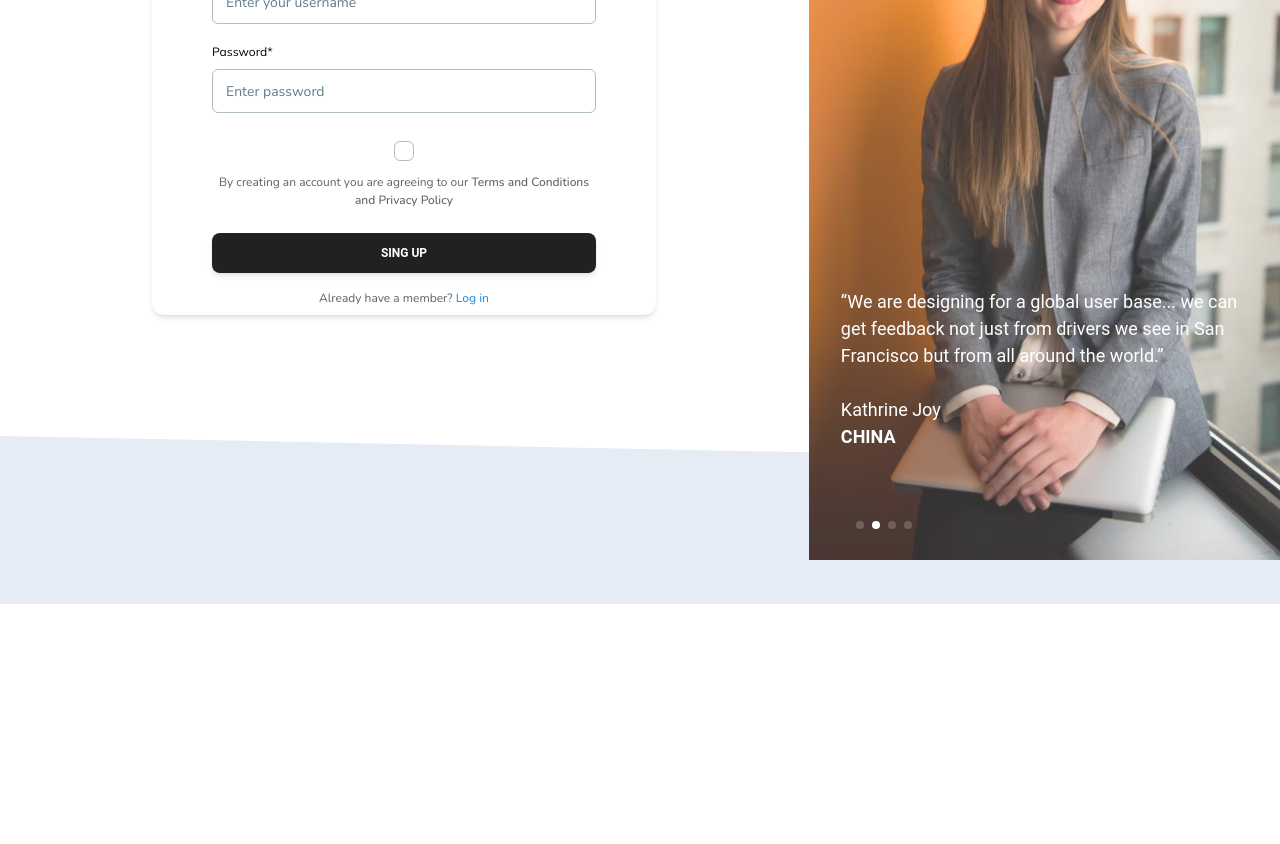
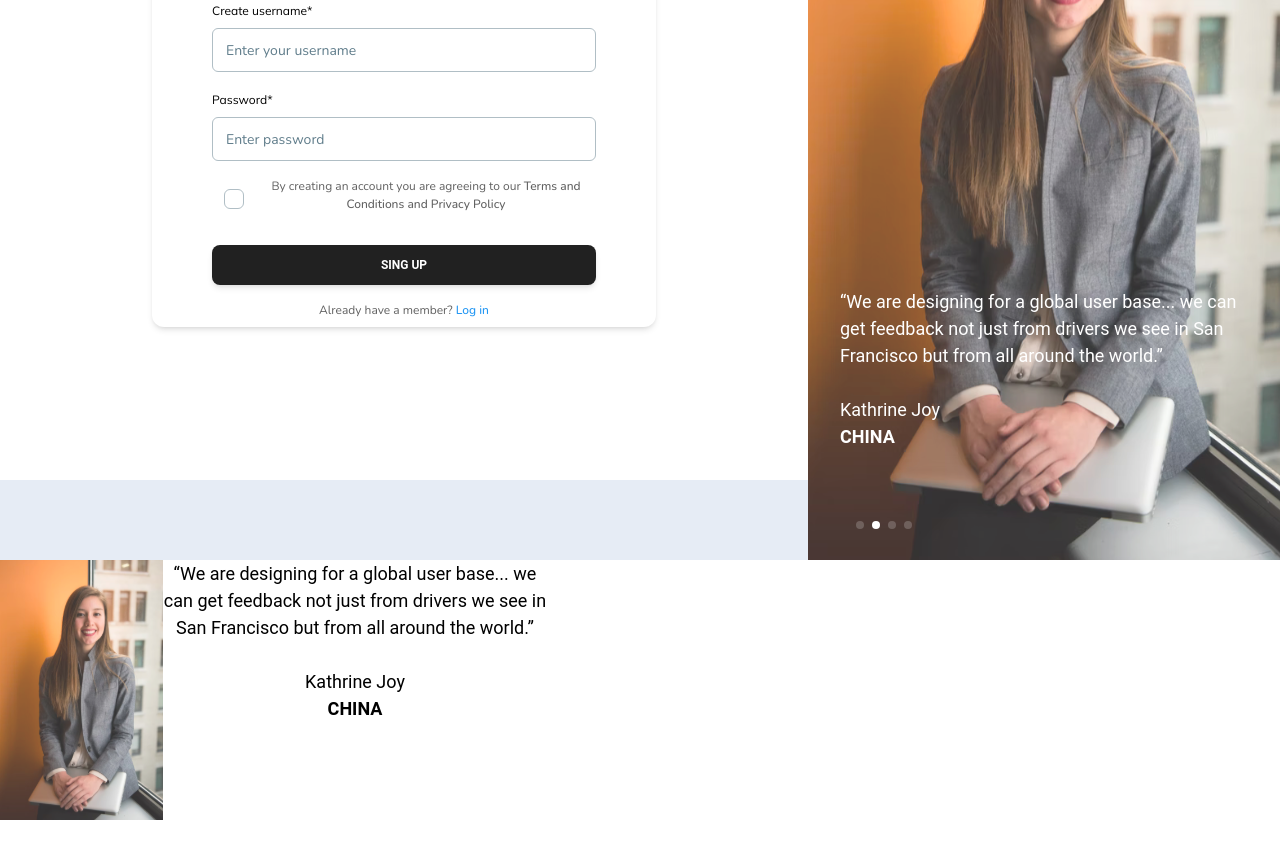
Before and after one commit to CarolinaVrl/CoWorkingLab, a Next.js app: page /auth/sing-up in a window 1280 px wide. Shown: the part 240-1084 px from the top of the page. Before the commit the page ends 800 px from the top, so only its background shows below. Built offline with nearby package versions, Linux system fonts and the light colour scheme.

Commit message:
docs: resposiv_auth

```diff
--- a/Layout/Layout-Auth.tsx
+++ b/Layout/Layout-Auth.tsx
@@ -1,23 +1,30 @@
 import Ruts_menu from '@/components/Menu';
-import Image from 'next/image';
 
 function LayoutHome({ children }: { children: React.ReactNode }) {
+
+
   return (
     <div>
       <style jsx>{
         `
           .box_imgs{
-            position: fixed;
             width: 100%;
-            height: 100%;
-            top: 45vh;
-            z-index: -1;
-          }`
+            height: 10%;
+            position: absolute;
+            top: 90%;
+            z-index: -2;
+            background-image: url(/imgs_auth/rectangulo_2.svg);
+            background-repeat: no-repeat;
+            background-position: center center;
+            background-size: cover;
+        }
+
+          `
       }</style>
       <Ruts_menu />
       {children}
       <div className='box_imgs'>
-        <Image alt="" src={'/imgs_auth/rectangulo_2.svg'} fill />
+
       </div>
     </div>
   );
--- a/components/Menu.tsx
+++ b/components/Menu.tsx
@@ -16,8 +16,8 @@ const Menu_ruts = () => {
         `.menu_provisional{
           text-align: center;
           position: absolute;
-          top: 11px;
-          left: 4px;
+          top: 13px;
+          left: 8px;
           z-index: 2;
             }`
       }
--- a/components/SingUp-Card.tsx
+++ b/components/SingUp-Card.tsx
@@ -1,5 +1,5 @@
 import LayoutHome from '@/Layout/Layout-Auth';
-import Swipers from '@/pages/auth/swipers';
+import Swipers from '@/components/swipers';
 import { Button, Card, Checkbox, Input, Typography } from "@material-tailwind/react";
 import Link from "next/link";
 
@@ -7,6 +7,9 @@ import { sing_Up } from '@/lib/service/auth.service';
 import cookies from 'js-cookie';
 import { useRouter } from 'next/router';
 import { useForm } from "react-hook-form";
+
+import SwiperText from './textSwiper';
+
 // import Swal from 'sweetalert2';
 const SingUp_Card = () => {
     // const alertsucces = Swal.fire({
@@ -50,7 +53,7 @@ const SingUp_Card = () => {
             <style jsx>{
                 `
         .box_auth{
-          display: grid;
+
           grid-template-columns: 1fr 59vh;
           width: 100%;
           height: 100%;
@@ -58,7 +61,7 @@ const SingUp_Card = () => {
         }
           .box_sing_up{
             text-align: -webkit-center;
-            margin-top: 2rem;
+            margin-top: 5rem;
           }
           .inputs_title{
             margin: -5px 0px -16px 0vh;
@@ -73,7 +76,7 @@ const SingUp_Card = () => {
 
           `
             }</style>
-            <div className="box_auth">
+            <div className="box_auth tablet:grid">
                 <LayoutHome>
                     <div className='box_sing_up mt-[4rem]'>
                         <Card className="w-[63vh] items-center">
@@ -93,7 +96,7 @@ const SingUp_Card = () => {
                                         <h1 className="inputs_title font-mulish text-[#000000]"  >Password*</h1>
                                         <Input type="password" size="lg" label="Enter password" {...register("password", { required: true })} />
                                     </div>
-                                    <div>
+                                    <div className='flex'>
                                         <Checkbox />
                                         <p>
                                             By creating an account you are agreeing to our
@@ -120,8 +123,12 @@ const SingUp_Card = () => {
                         </Card>
                     </div>
                 </LayoutHome>
+
                 <Swipers />
+
+
             </div>
+            <SwiperText />
         </>
     );
 };
--- a/pages/auth/swipers.tsx
+++ b/components/swipers.tsx
@@ -11,10 +11,7 @@ const swipers = () => {
     <>
       <style jsx>{
         `
-          .box_swipers{
-                width: 100%;
-                height: 100vh;
-            }
+
             .texts_imgs{
               position: absolute;
               top: 66vh;
@@ -23,15 +20,16 @@ const swipers = () => {
               text-align: start;
               padding: 0 4vh;
               }
+
             `
       }</style>
 
-      <div className='box_swipers'>
+      <div className='hidden tablet:w-[100%] tablet:h-[100vh] tablet:ml-[0px] tablet:block'>
         <Swiper
           spaceBetween={30}
           centeredSlides={true}
           autoplay={{
-            delay: 5200,
+            delay: 5000,
             disableOnInteraction: false,
           }}
           pagination={{
@@ -52,8 +50,9 @@ const swipers = () => {
             </div>
 
 
-            <Image src={"/imgs_auth/user_1.svg"} alt="hola1" width={1000} height={1000} />
+            <Image src={"/imgs_auth/user_1.svg"} alt="hola1" fill />
           </SwiperSlide>
+
           <SwiperSlide>
             <div className='box_the_texts'>
               <div className='texts_imgs'>
@@ -64,8 +63,9 @@ const swipers = () => {
               </div>
             </div>
 
-            <Image src={"/imgs_auth/user_2.svg"} alt="hola2" width={1000} height={1000} />
+            <Image src={"/imgs_auth/user_2.svg"} alt="hola2" fill />
           </SwiperSlide>
+
           <SwiperSlide>
             <div className='box_the_texts'>
               <div className='texts_imgs'>
@@ -77,7 +77,7 @@ const swipers = () => {
               </div>
             </div>
 
-            <Image src={"/imgs_auth/user_3.svg"} alt="hola3" width={1000} height={1000} />
+            <Image src={"/imgs_auth/user_3.svg"} alt="hola3" fill />
           </SwiperSlide>
           <SwiperSlide>
             <div className='box_the_texts'>
@@ -90,7 +90,7 @@ const swipers = () => {
               </div>
             </div>
 
-            <Image src={"/imgs_auth/user_4.svg"} alt="hola4" width={1000} height={1000} />
+            <Image src={"/imgs_auth/user_4.svg"} alt="hola4" fill />
           </SwiperSlide>
         </Swiper>
       </div>
--- /dev/null
+++ b/components/textSwiper.tsx
@@ -0,0 +1,97 @@
+import Image from 'next/image';
+import { Autoplay, Pagination } from 'swiper';
+import 'swiper/css';
+import 'swiper/css/pagination';
+import { Swiper, SwiperSlide } from 'swiper/react';
+// import required modules
+
+
+
+const swiperText = () => {
+    return (
+        <>
+            <div>
+                <Swiper
+                    slidesPerView={1}
+                    spaceBetween={15}
+                    centeredSlides={true}
+                    autoplay={{
+                        delay: 5000,
+                        disableOnInteraction: false,
+                    }}
+                    pagination={{
+                        clickable: true,
+                    }}
+                    navigation={true}
+                    modules={[Autoplay, Pagination]}
+                    className="mySwiper">
+
+
+                    <SwiperSlide>
+
+                        <div className='flex'>
+                            <div className='w-[163px] h-[260px]'>
+                                <Image src={"/imgs_auth/user_1.svg"} alt="hola1" width={160} height={260} />
+                            </div>
+                            <div className='w-[30%] h-[260px]'>
+                                <p>This product allows you to collaborate, experiment, and test much more effectively and efficiently.</p>
+                                <br />
+                                <h1>John</h1>
+                                <br />
+                                <p className='font-[600]'>DINAMARCA</p>
+                            </div>
+                        </div>
+
+                    </SwiperSlide>
+                    <SwiperSlide>
+                        <div className='flex'>
+                            <div className='w-[163px] h-[260px]'>
+                                <Image src={"/imgs_auth/user_2.svg"} alt="hola1" width={160} height={260} />
+                            </div>
+                            <div className='w-[30%] h-[260px]'>
+                                <p>“We are designing for a global user base... we can get feedback not just from drivers we see in San Francisco but from all around the world.”</p>
+                                <br />
+                                <h1>Kathrine Joy</h1>
+                                <p className='font-[600]'>CHINA</p>
+                            </div>
+                        </div>
+                    </SwiperSlide>
+                    <SwiperSlide>
+                        <div className='flex'>
+                            <div className='w-[163px] h-[260px]'>
+                                <Image src={"/imgs_auth/user_3.svg"} alt="hola1" width={200} height={200} />
+                            </div>
+                            <div className='w-[30%] h-[260px]'>
+                                <p>This product is a critical tool for us to understand our users and identify any pain points where they might be getting stuck.</p>
+                                <br />
+                                <h1>Mike Abla</h1>
+                                <br />
+                                <p className='font-[600]'>VENEZUELA</p>
+                            </div>
+
+                        </div>
+                    </SwiperSlide>
+                    <SwiperSlide>
+                        <div className='flex'>
+                            <div className='w-[163px] h-[260px]'>
+                                <Image src={"/imgs_auth/user_4.svg"} alt="hola1" width={200} height={200} />
+                            </div>
+                            <div className='w-[30%] h-[260px]'>
+                                <p>I used to have a bunch of different tools I had to pay for, with this tool you get everything in one bundle.</p>
+                                <br />
+                                <h1>Philis Jan</h1>
+                                <br />
+                                <p className='font-[600]'>ESPAÑA</p>
+                            </div>
+
+                        </div>
+                    </SwiperSlide>
+
+                </Swiper>
+            </div>
+        </>
+
+    );
+};
+
+export default swiperText;
--- a/pages/auth/login.tsx
+++ b/pages/auth/login.tsx
@@ -1,5 +1,5 @@
 import LayoutHome from '@/Layout/Layout-Auth';
-import Swipers from '@/pages/auth/swipers';
+import Swipers from '@/components/swipers';
 import { Button, Card, Input, Typography } from "@material-tailwind/react";
 import Link from "next/link";
 
--- a/styles/globals.css
+++ b/styles/globals.css
@@ -4,8 +4,7 @@
 @tailwind components;
 @tailwind utilities;
 
-
-:root{
+:root {
   --swiper-theme-color: #ffffff !important;
 }
 .swiper {
@@ -24,17 +23,17 @@
 
 .swiper-slide img {
   display: block;
-      width: 100vh !important;
-      height: 100vh !important;
+  width: 100% !important;
+  height: 100% !important;
   object-fit: cover;
   opacity: 0.8;
 }
 
-  .swiper-pagination{
+.swiper-pagination {
   position: relative !important;
   left: -20vh !important;
   top: -6vh !important;
 }
-  .swiper-pagination-bullet{
+.swiper-pagination-bullet {
   background-color: white !important;
 }
--- a/tailwind.config.js
+++ b/tailwind.config.js
@@ -1,5 +1,5 @@
 /** @type {import('tailwindcss').Config} */
-const withMT = require("@material-tailwind/react/utils/withMT");
+const withMT = require('@material-tailwind/react/utils/withMT');
 
 module.exports = withMT({
   content: [
@@ -22,7 +22,9 @@ module.exports = withMT({
       },
       screens: {
         xs: '375px',
+        phone: '414px',
         sm: '600px',
+        tablet: '768px',
         md: '900px',
         lg: '1200px',
         xl: '1536px',
```
Lines whose indentation alone changed are shown as unchanged.
